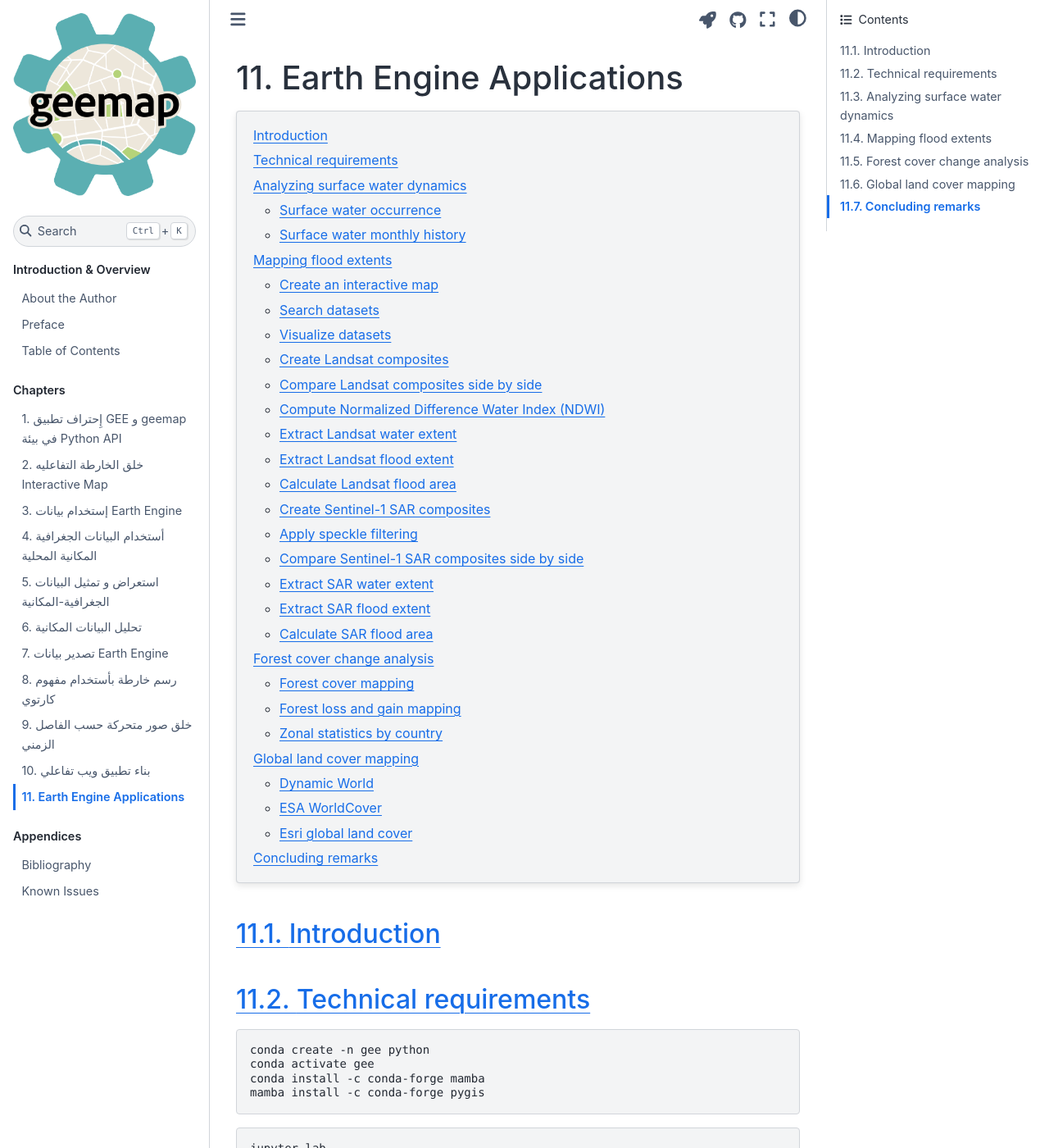
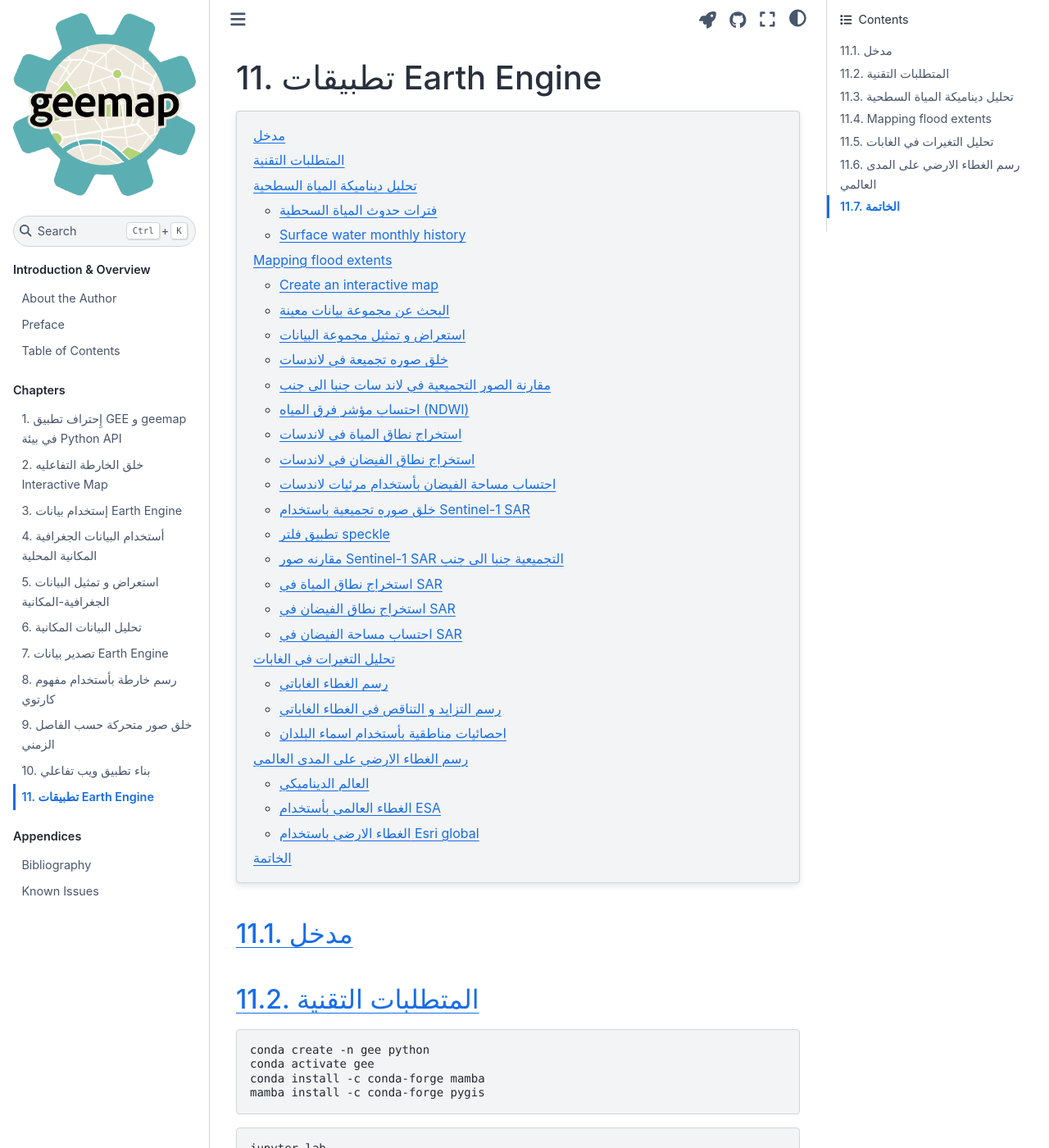
Before and after one commit to giswqs/geebook-arabic, a Jupyter Book: the page built from chapters/11_applications.md, in a window 1280 px wide and 1400 px high. Shown: the whole window at 82% size. Built offline with Jupyter Book 1.0.4 settings and Sphinx 7.4.7 and the Sphinx Book theme 1.1.4, drawn with Linux system fonts in a browser that asks for light colours; some of the changed text lies outside the part shown.

Commit message:
Update 11_applications.md

````diff
--- a/chapters/11_applications.md
+++ b/chapters/11_applications.md
@@ -11,16 +11,16 @@ kernelspec:
   name: python3
 ---
 
-# Earth Engine Applications
+# تطبيقات Earth Engine
 
 ```{contents}
 :local:
 :depth: 2
 ```
 
-## Introduction
+## مدخل
 
-## Technical requirements
+## المتطلبات التقنية
 
 ```bash
 conda create -n gee python
@@ -46,9 +46,9 @@ import geemap
 geemap.ee_initialize()
 ```
 
-## Analyzing surface water dynamics
+## تحليل ديناميكة المياة السطحية
 
-### Surface water occurrence
+### فترات حدوث المياة السحطية
 
 ```{code-cell} ipython3
 dataset = ee.Image('JRC/GSW1_4/GlobalSurfaceWater')
@@ -188,7 +188,7 @@ Map = geemap.Map(center=[29.3055, 68.9062], zoom=6)
 Map
 ```
 
-### Search datasets
+### البحث عن مجموعة بيانات معينة
 
 ```{code-cell} ipython3
 country_name = 'Pakistan'
@@ -198,7 +198,7 @@ flood_start_date = '2022-08-01'
 flood_end_date = '2022-09-30'
 ```
 
-### Visualize datasets
+### استعراض و تمثيل مجموعة البيانات
 
 ```{code-cell} ipython3
 country = ee.FeatureCollection('USDOS/LSIB_SIMPLE/2017').filter(
@@ -210,7 +210,7 @@ Map.centerObject(country)
 Map
 ```
 
-### Create Landsat composites
+### خلق صوره تجميعة في لاندسات
 
 ```{code-cell} ipython3
 landsat_col_2021 = (
@@ -239,7 +239,7 @@ Map.centerObject(country)
 Map
 ```
 
-### Compare Landsat composites side by side
+### مقارنة الصور التجميعية في لاند سات جنبا الى جنب
 
 ```{code-cell} ipython3
 Map = geemap.Map()
@@ -259,7 +259,7 @@ Map.addLayer(country.style(**style), {}, country_name)
 Map
 ```
 
-### Compute Normalized Difference Water Index (NDWI)
+### احتساب مؤشر فرق المياه (NDWI)
 
 ```{code-cell} ipython3
 ndwi_2021 = landsat_2021.normalizedDifference(['B3', 'B5']).rename('NDWI')
@@ -279,7 +279,7 @@ Map.addLayer(country.style(**style), {}, country_name)
 Map
 ```
 
-### Extract Landsat water extent
+### استخراج نطاق المياة في لاندسات
 
 ```{code-cell} ipython3
 threshold = 0.1
@@ -308,7 +308,7 @@ Map.addLayer(country.style(**style), {}, country_name)
 Map
 ```
 
-### Extract Landsat flood extent
+### استخراج نطاق الفيضان في لاندسات
 
 ```{code-cell} ipython3
 flood_extent = water_2022.unmask().subtract(water_2021.unmask()).gt(0).selfMask()
@@ -337,7 +337,7 @@ Map.addLayer(country.style(**style), {}, country_name)
 Map
 ```
 
-### Calculate Landsat flood area
+### احتساب مساحة الفيضان بأستخدام مرئيات لاندسات
 
 ```{code-cell} ipython3
 area_2021 = geemap.zonal_stats(
@@ -362,7 +362,7 @@ geemap.ee_to_df(flood_area)
 
 +++
 
-### Create Sentinel-1 SAR composites
+### خلق صوره تجميعية باستخدام  Sentinel-1 SAR
 
 ```{code-cell} ipython3
 s1_col_2021 = (
@@ -401,7 +401,7 @@ Map.centerObject(country)
 Map
 ```
 
-### Apply speckle filtering
+### تطبيق فلتر  speckle
 
 ```{code-cell} ipython3
 col_2021 = s1_col_2021.map(lambda img: img.focal_median(100, 'circle', 'meters'))
@@ -417,7 +417,7 @@ Map.centerObject(country)
 Map
 ```
 
-### Compare Sentinel-1 SAR composites side by side
+### مقارنه صور Sentinel-1 SAR التجميعية جنبا الى جنب
 
 ```{code-cell} ipython3
 Map = geemap.Map()
@@ -433,7 +433,7 @@ Map.addLayer(country.style(**style), {}, country_name)
 Map
 ```
 
-### Extract SAR water extent
+### استخراج نطاق المياة في SAR
 
 ```{code-cell} ipython3
 threshold = -18
@@ -462,7 +462,7 @@ Map.addLayer(country.style(**style), {}, country_name)
 Map
 ```
 
-### Extract SAR flood extent
+### استخراج نطاق الفيضان في SAR
 
 ```{code-cell} ipython3
 flood_extent = water_2022.unmask().subtract(water_2021.unmask()).gt(0).selfMask()
@@ -491,7 +491,7 @@ Map.addLayer(country.style(**style), {}, country_name)
 Map
 ```
 
-### Calculate SAR flood area
+### احتساب مساحة الفيضان في SAR
 
 ```{code-cell} ipython3
 area_2021 = geemap.zonal_stats(
@@ -514,9 +514,9 @@ flood_area = geemap.zonal_stats(
 geemap.ee_to_df(flood_area)
 ```
 
-## Forest cover change analysis
+## تحليل التغيرات في الغابات
 
-### Forest cover mapping
+### رسم الغطاء الغاباتي
 
 ```{code-cell} ipython3
 dataset = ee.Image('UMD/hansen/global_forest_change_2021_v1_9')
@@ -552,7 +552,7 @@ treeVisParam = {'palette': ['green']}
 Map.addLayer(treecover_bin, treeVisParam, 'Tree cover bin')
 ```
 
-### Forest loss and gain mapping
+### رسم التزايد و التناقص في الغطاء الغاباتي
 
 ```{code-cell} ipython3
 Map = geemap.Map()
@@ -572,7 +572,7 @@ Map.addLayer(treegain, {'palette': 'yellow'}, 'Tree gain')
 Map
 ```
 
-### Zonal statistics by country
+### احصائيات مناطقية بأستخدام اسماء البلدان
 
 ```{code-cell} ipython3
 Map = geemap.Map()
@@ -638,9 +638,9 @@ geemap.bar_chart(
 )
 ```
 
-## Global land cover mapping
+## رسم الغطاء الارضي على المدى العالمي
 
-### Dynamic World
+### العالم الديناميكي
 
 ```{code-cell} ipython3
 Map = geemap.Map()
@@ -721,7 +721,7 @@ Map.centerObject(region)
 Map
 ```
 
-### ESA WorldCover
+### الغطاء العالمي بأستخدام  ESA
 
 ```{code-cell} ipython3
 Map = geemap.Map()
@@ -769,7 +769,7 @@ Map.add_legend(
 Map
 ```
 
-### Esri global land cover
+### الغطاء الارضي باستخدام Esri global
 
 ```{code-cell} ipython3
 def esri_annual_land_cover(year):
@@ -834,4 +834,4 @@ Map.add_legend(
 Map
 ```
 
-## Concluding remarks
+## الخاتمة
````
